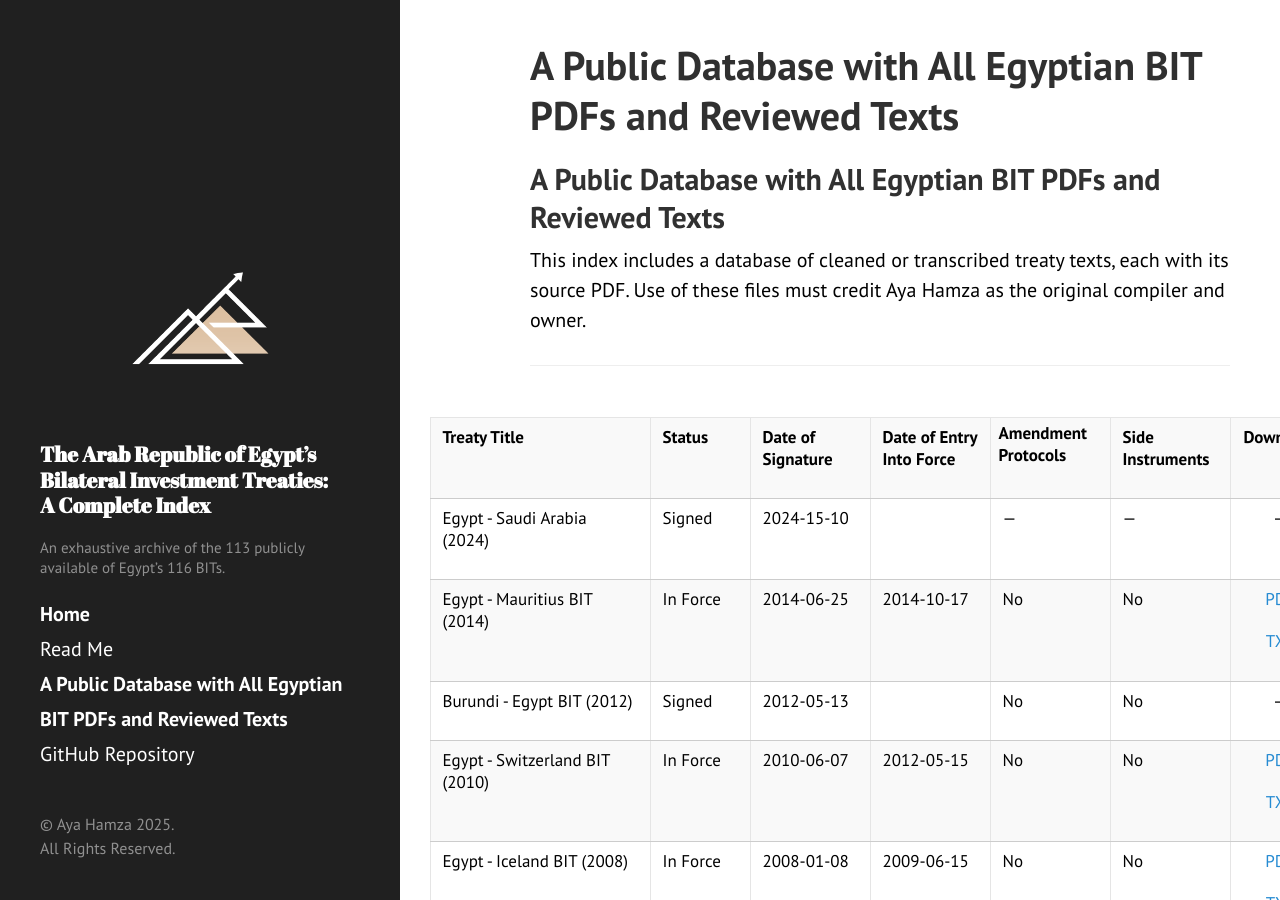
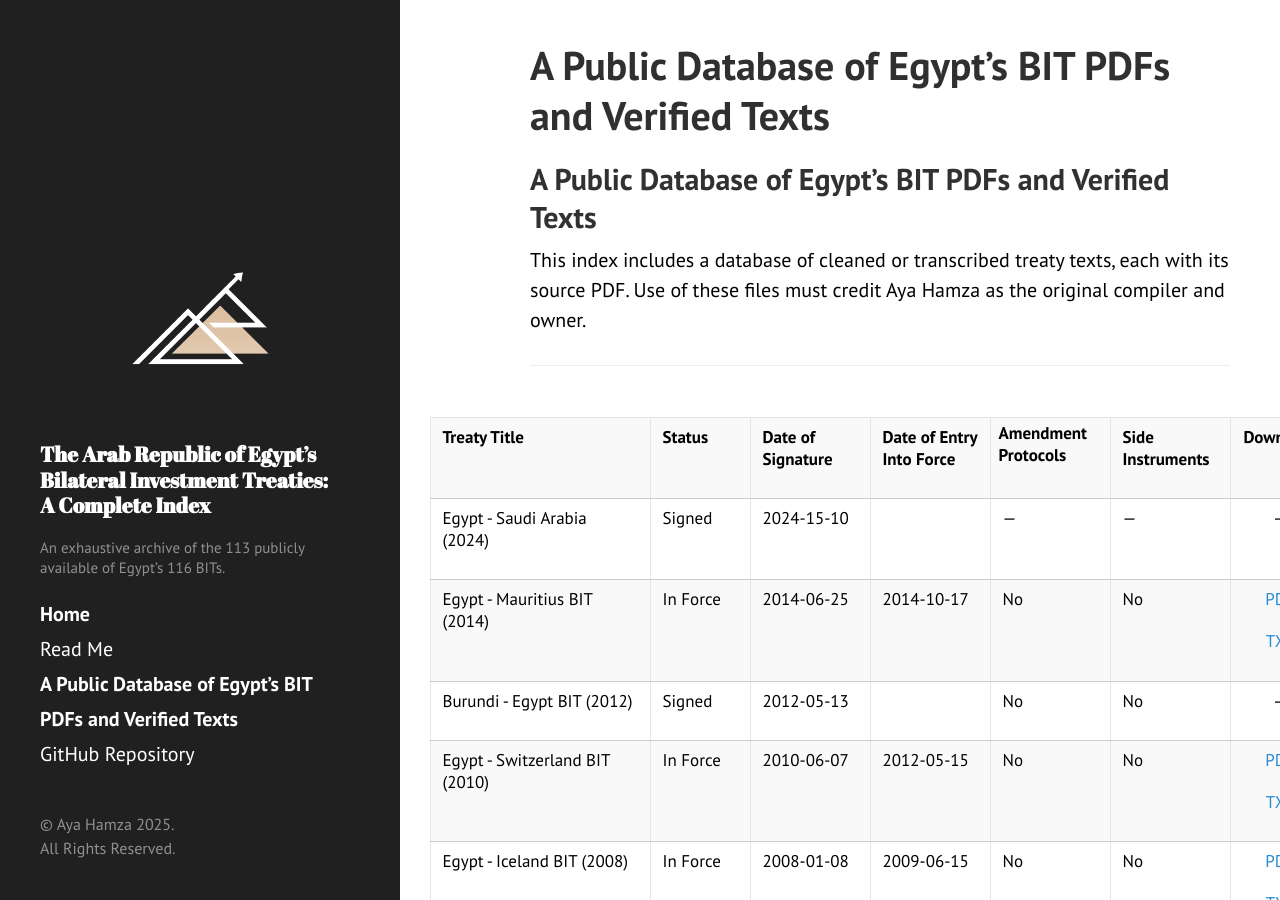
Before and after one commit to ayahamza1/MENABITs, a Jekyll site: the page built from index.md, in a window 1280 px wide and 900 px high. Built offline with Jekyll 4.4.1, drawn with Linux system fonts in a browser that asks for light colours; our own code applies the rules of GitHub Pages for plain Markdown files.

Commit message:
Update index.md

```diff
--- a/index.md
+++ b/index.md
@@ -1,4 +1,4 @@
-## A Public Database with All Egyptian BIT PDFs and Reviewed Texts
+## A Public Database of Egypt's BIT PDFs and Verified Texts
 
 This index includes a database of cleaned or transcribed treaty texts, each with its source PDF. Use of these files must credit Aya Hamza as the original compiler and owner.
 
```
